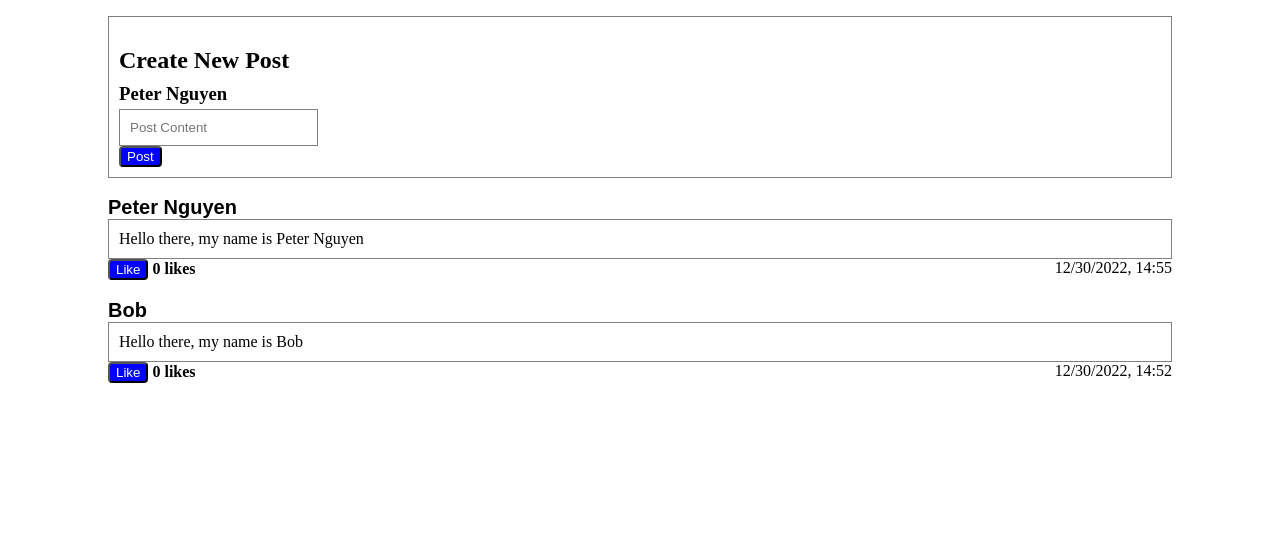
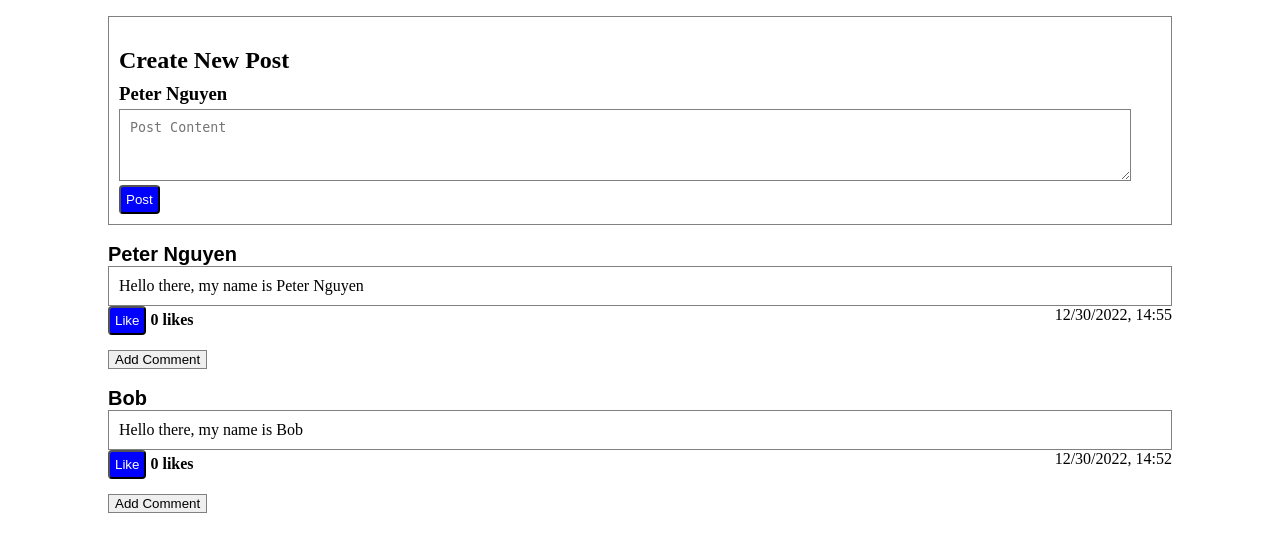
Before and after one commit to petern48/social-network-app, a Flask app: page / in a window 1280 px wide. Shown: the part 88-640 px from the top of the page. Run offline with Flask 2, Linux system fonts and the light colour scheme; a user stored in the database is signed in; data comes from the database, SQL or seed files in the repository.

Commit message:
Implement comment feature locally

```diff
--- a/static/scripts.js
+++ b/static/scripts.js
@@ -47,6 +47,12 @@ function findPost(postId) {
     return null;
 }
 
+function clearChildren(parent) {
+    while (parent.firstChild){
+        parent.removeChild(parent.firstChild);
+    }
+}
+
 document.addEventListener("DOMContentLoaded", function() {
 
     // Create an object for each post
@@ -56,6 +62,7 @@ document.addEventListener("DOMContentLoaded", function() {
         let post = new Post(postId);
     });
 
+    // Like and Unlike Feature
     document.querySelectorAll(".like").forEach(function(element) {
 
         // Click Like button
@@ -80,4 +87,63 @@ document.addEventListener("DOMContentLoaded", function() {
         });
 
     });
+
+    // Comment Feature
+    document.querySelectorAll(".comment").forEach(function (element) {
+
+        const post = findPost(element.getAttribute("name"));
+
+        element.addEventListener("click", function () {
+
+            const div = element.nextElementSibling;
+            let submit;
+            let textBox;
+
+            // Open comment box
+            if (element.innerHTML == "Add Comment") {
+                textBox = document.createElement('textarea');
+                submit = document.createElement('input');
+                submit.setAttribute("type", "submit");
+                submit.setAttribute("class", "button")
+                submit.setAttribute("value", "Comment");
+                textBox.setAttribute("class", "text-box");
+                div.append(textBox);
+                div.append(submit);
+                element.innerHTML = "Hide Comment Box";
+            }
+            // Close comment box
+            else {
+                clearChildren(div);
+                element.innerHTML = "Add Comment";
+            }
+
+            // When submit button is clicked
+            if (submit) {
+                submit.addEventListener("click", function () {
+
+                    if (textBox.value) {
+                        post.addComment(textBox.value);
+                        post.nComments++;
+                        textBox.value = "";
+                        console.log(post.comments);
+                        const div = document.querySelector(`#comments${post.id}`);
+                        console.log(div);
+                        clearChildren(div);
+
+                        for (let i = 0; i < post.nComments; i++) {
+                            const comment = document.createElement("div");
+                            comment.innerHTML = post.comments[i];
+                            comment.setAttribute("class", "comment");
+
+                            div.append(comment);
+                        }
+                    }
+                });
+            }
+        });
+    });
+
+    // Post Comment
+
+
 });
--- a/static/styles.css
+++ b/static/styles.css
@@ -15,14 +15,34 @@
     padding: 10px;
     margin-bottom:0px;
 }
+
+.text-box {
+    height: fit-content;
+    width: 95%;
+    max-width: viewport;
+    min-height: 50px;
+}
+
+.comment{
+    margin-top: 0px;
+    border: 1px solid gray;
+}
+
 .right {
     float: right;
+}
+
+.center-button {
+    font-size: 20px;
+    margin: auto;
 }
 
 .button {
     background-color:blue;
     color: white;
     border-radius: 4px;
+    padding: 5px;
+    display:block; /* puts button on next line */
 }
 
 .center {
@@ -36,7 +56,6 @@
     padding-top: 0px;
     padding-left: 10px;
     padding-right: 5px;
-
 }
 
 .right {
--- a/templates/index.html
+++ b/templates/index.html
@@ -7,7 +7,7 @@
         <h2>Create New Post</h2>
         <h3 class="username">{{ session["username"] }}</h3>
         <form action="/" method="post">
-            <input class="post" placeholder="Post Content" name="content">
+            <textarea class="post text-box" placeholder="Post Content" name="content"></textarea>
             <br>
             <input class="button" type="submit" value="Post">
         </form>
@@ -26,6 +26,11 @@
         <h4 name="post{{ post["id"] }}" class="inline">{{ post["likes"] }} likes</h4>
         <p class="inline right">{{ post["datetime"] }}</p>
         <br>
+        <div id="commentspost{{ post["id"] }}"></div>
+        <button class="comment" name="post{{ post["id"] }}">Add Comment</button>
+        <div class="comment-input">
+        </div>
+        <br>
 
     {% endfor %}
 {% endblock %}
--- a/templates/register.html
+++ b/templates/register.html
@@ -25,7 +25,7 @@
             <input id="confirmation" name="confirmation" placeholder="Confirm Password" type="password">
             <br>
             <br>
-            <button class="button" type="submit">Register</button>
+            <button class="center-button button" type="submit">Register</button>
         </form>
     </div>
 {% endblock %}
```
Also changed, not shown: templates/profile.html (+5 -6 lines), 3 other files.
